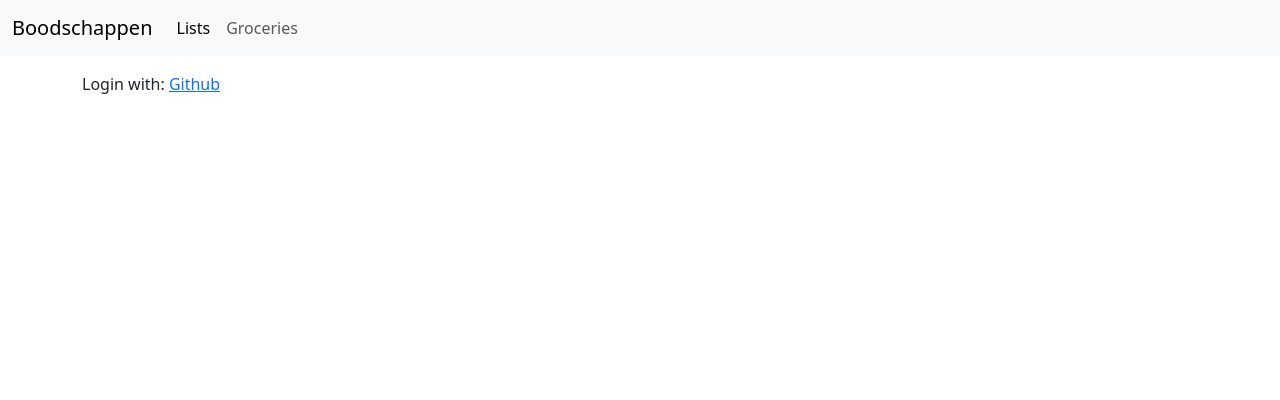
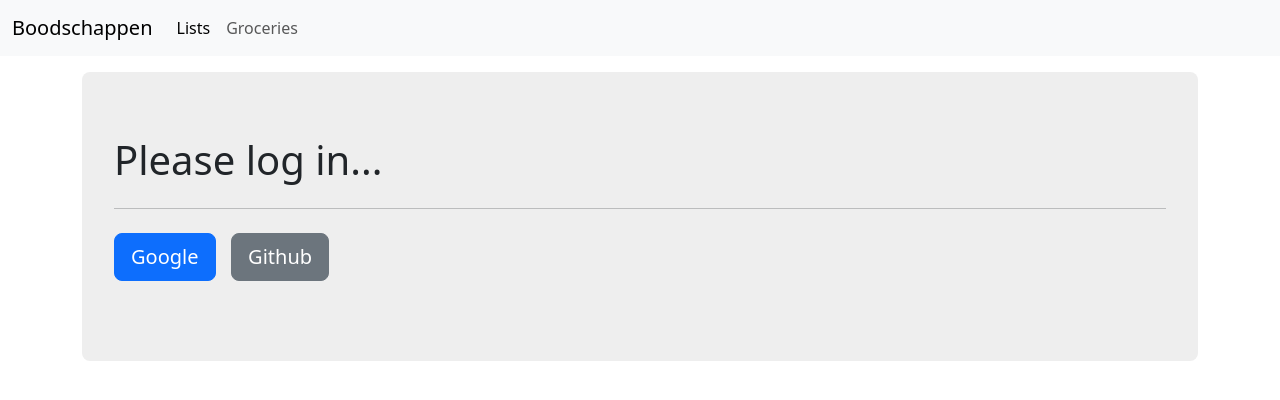
Before and after one commit to wmenge/groceries-client, a Vue app: page /login in a window 1280 px wide. Shown: the top 400 px of the page. Built offline with nearby package versions, Linux system fonts and the light colour scheme.

Commit message:
Add support for Google authentication

```diff
--- a/src/components/Login.vue
+++ b/src/components/Login.vue
@@ -5,11 +5,26 @@
 
 <template>
 
-  Login with:
-  <a :href="`${ apiUrl }/auth/github/redirect`">Github</a>
+<div class="jumbotron">
+  <h1 class="display-6">Please log in...</h1>
+  <hr class="my-4">
+  <p class="lead">
+
+    <a class="btn btn-primary btn-lg" :href="`${ apiUrl }/auth/google/redirect`">Google</a> &nbsp;
+    <a class="btn btn-secondary btn-lg" :href="`${ apiUrl }/auth/github/redirect`">Github</a>
+
+  </p>
+</div>
 
 </template>
 
 <style scoped>
 
+.jumbotron {
+  padding: 4rem 2rem;
+  background-color: #eeeeee;
+  border-radius: .5rem;
+}
+
+
 </style>
```
